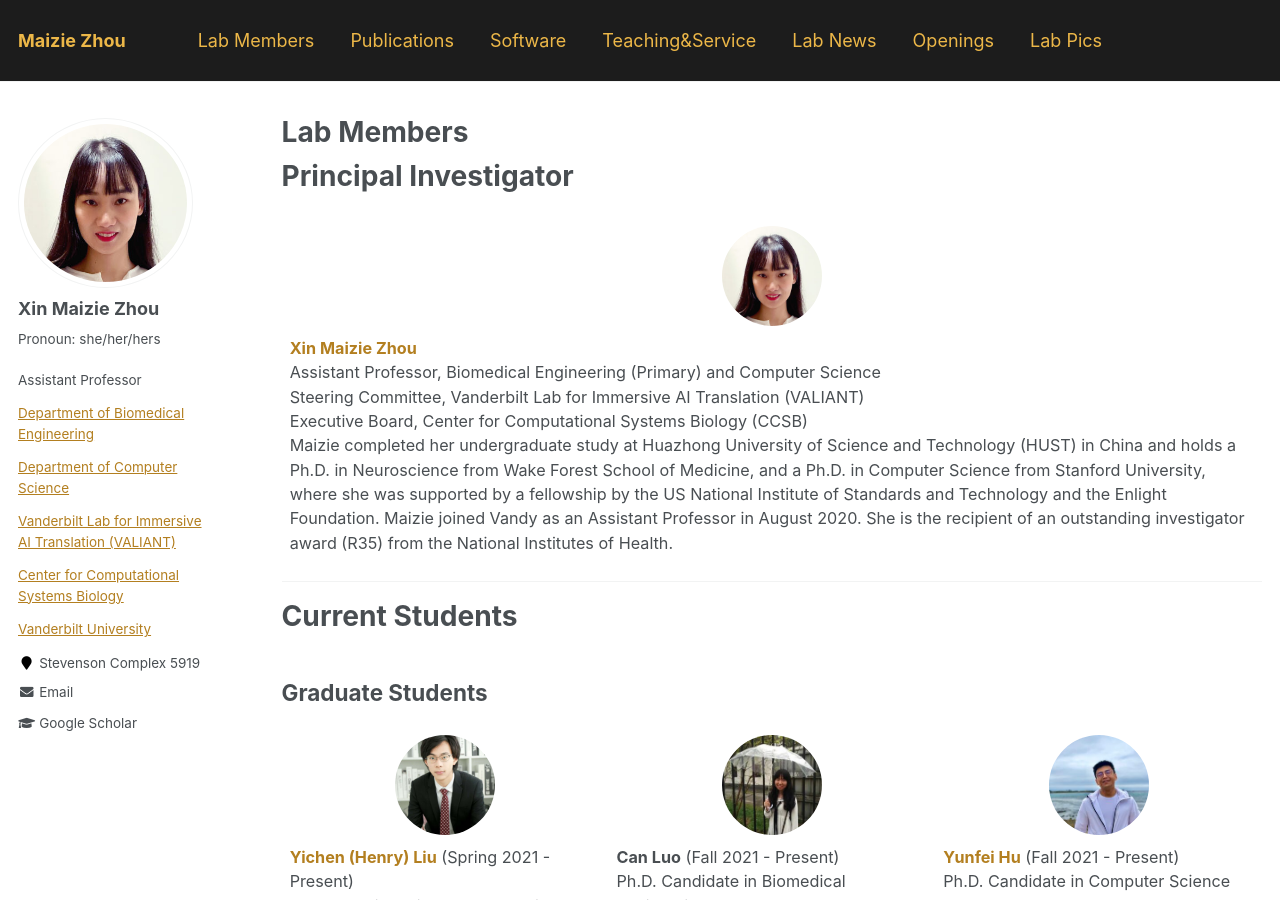
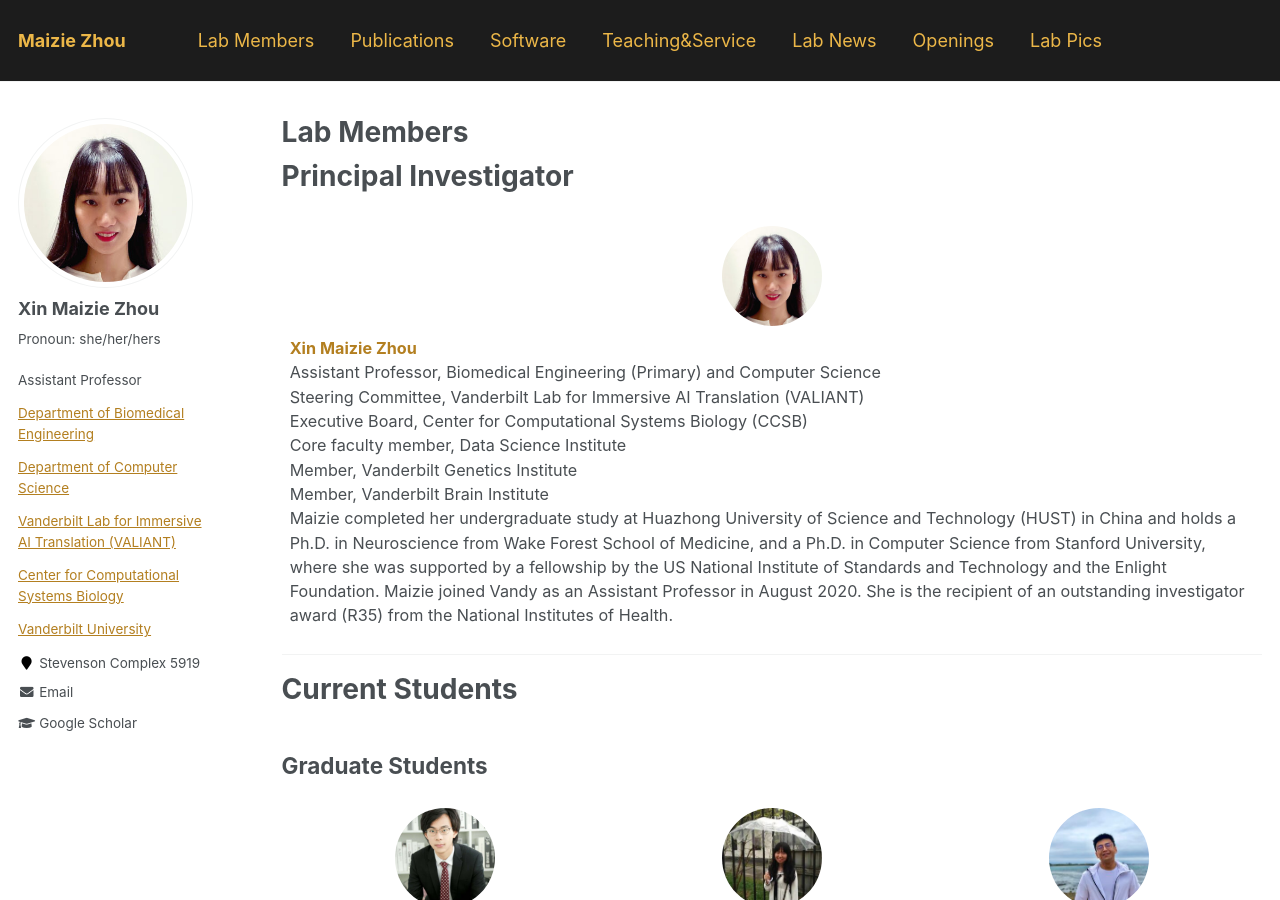
Before and after one commit to maiziezhoulab/Maiziezhoulab.github.io, a Jekyll site: the page built from _pages/LabMembers.md, in a window 1280 px wide and 900 px high. Built offline with Jekyll 4.4.1, drawn with Linux system fonts in a browser that asks for light colours.

Commit message:
Update LabMembers.md

```diff
--- a/_pages/LabMembers.md
+++ b/_pages/LabMembers.md
@@ -16,6 +16,9 @@ author_profile: true
         Assistant Professor, Biomedical Engineering (Primary) and Computer Science <br>
         Steering Committee, Vanderbilt Lab for Immersive AI Translation (VALIANT)  <br>
         Executive Board, Center for Computational Systems Biology (CCSB)  <br>
+        Core faculty member, Data Science Institute <br>
+        Member, Vanderbilt Genetics Institute <br>
+        Member, Vanderbilt Brain Institute <br>
         Maizie completed her undergraduate study at Huazhong University of Science and Technology (HUST) in China and holds a Ph.D. in Neuroscience from Wake Forest School of Medicine, and a Ph.D. in Computer Science from Stanford University, where she was supported by a fellowship by the US National Institute of Standards and Technology and the Enlight Foundation. Maizie joined Vandy as an Assistant Professor in August 2020. She is the recipient of an outstanding investigator award (R35) from the National Institutes of Health.
     </td>
  </tr>
```
